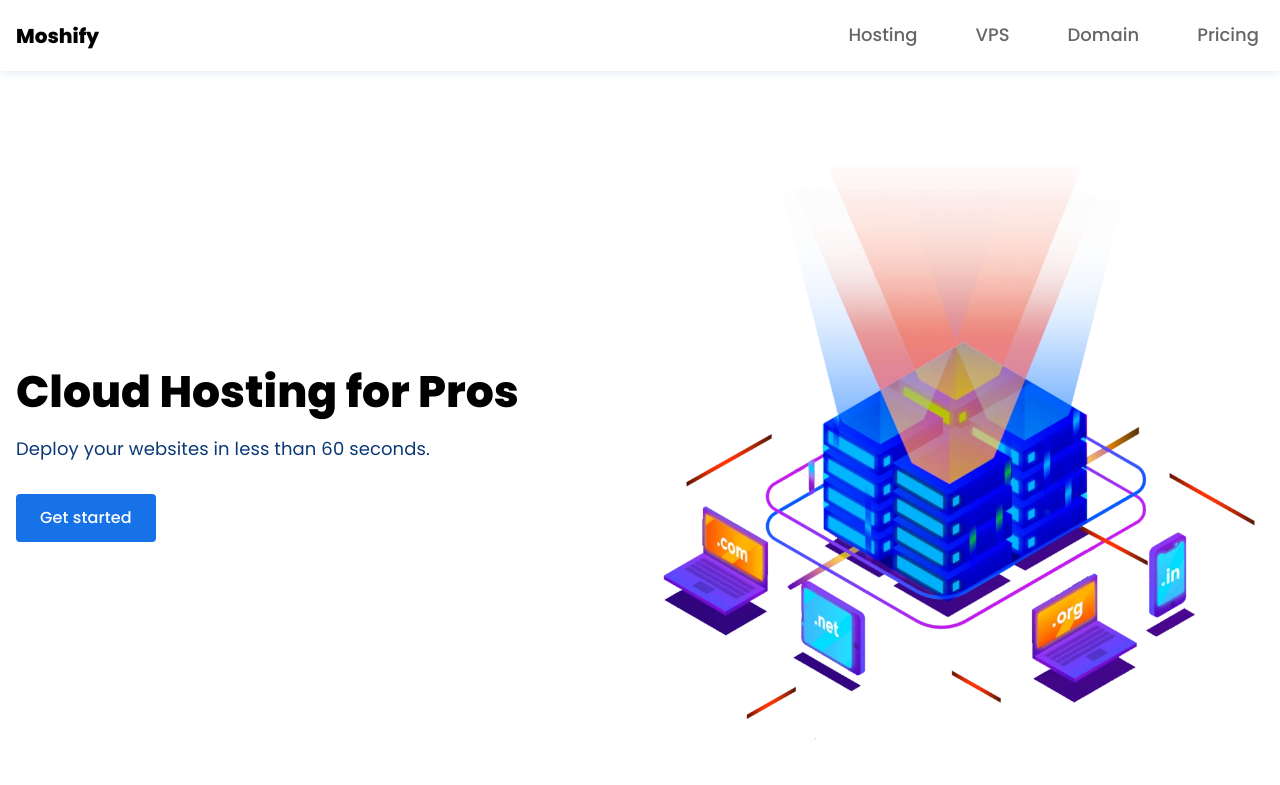
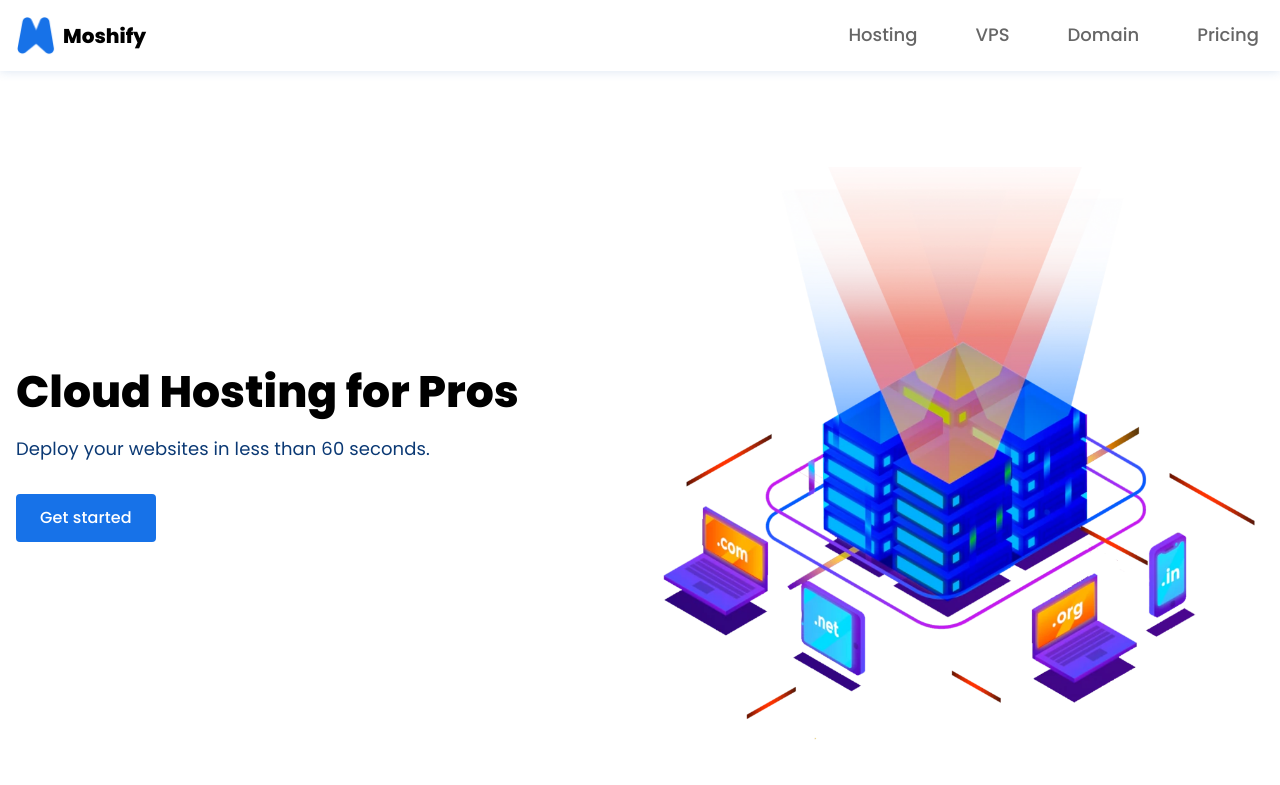
Before and after one commit to ilhaamifham/moshify, a website built with Parcel: page index.html in a window 1280 px wide. Shown: the top 785 px of the page. Built offline with nearby package versions, Linux system fonts and the light colour scheme.

Commit message:
Updated html & css

```diff
--- a/css/style.css
+++ b/css/style.css
@@ -535,6 +535,10 @@ picture {
   color: var(--headingColor);
   font-weight: 800;
   letter-spacing: normal;
+  display: flex;
+  flex-direction: row;
+  gap: 0.5rem;
+  align-items: center;
 }
 
 .banner_button {
--- a/index.html
+++ b/index.html
@@ -16,13 +16,13 @@
     <link rel="stylesheet" href="css/normalize.css" />
     <link rel="stylesheet" href="css/style.css" />
     <link rel="stylesheet" href="https://unpkg.com/aos@next/dist/aos.css" />
-    <link rel="shortcut icon" href="images/moshify.ico" />
+    <link rel="shortcut icon" href="images/moshify.png" />
   </head>
 
   <body>
     <header class="page_header">
       <div class="banner">
-        <a href="#" class="banner_logo">Moshify</a>
+        <a href="#" class="banner_logo"><img src="images/moshify@40PX.png" width="39px" height="39px" alt="logo">Moshify</a>
         <button
           id="collapsibleButton"
           class="banner_button"
```
Also changed, not shown: images/moshify.ico (deleted), images/moshify.png (added), images/moshify@40PX.png (added).
